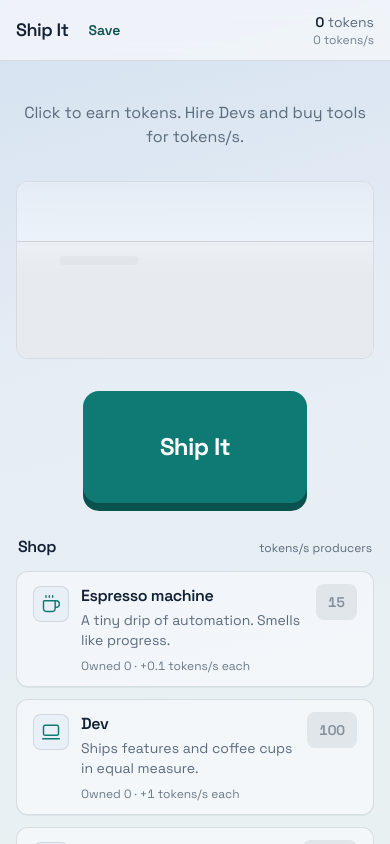
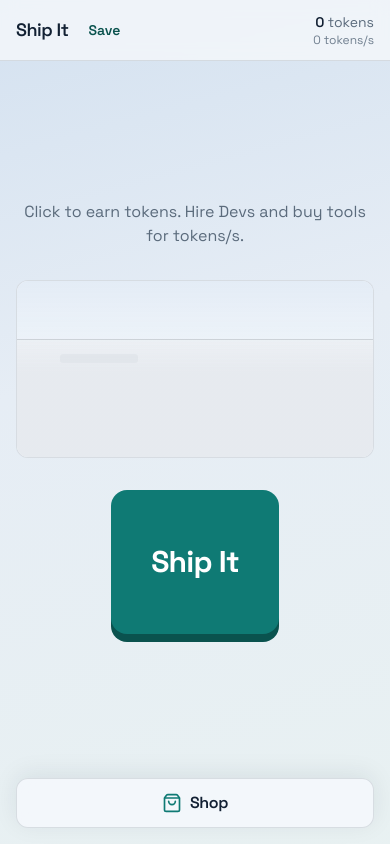
Before and after one commit to joaovictornsv/ship-it, a React (Vite) app: page / in a window 390 px wide. Shown: the top 844 px of the page. Built offline with nearby package versions, Linux system fonts and the light colour scheme.

Commit message:
#8 Responsive shop + mobile scene lean
- add mobile ShopDrawer bottom sheet; keep ShopRail at lg+
- enlarge Ship It tap target on small viewports
- lower scene sprite cap to 16 below lg with badge still showing totals
- document breakpoints and mobile budget in shop.md / scene.md / ui.md

```diff
--- a/src/app/PlayView.tsx
+++ b/src/app/PlayView.tsx
@@ -1,12 +1,31 @@
 import { ShipItButton } from '../features/click';
 import { OfficeScene } from '../features/scene';
-import { ShopRail } from '../features/shop';
+import { ShopDrawer, ShopRail } from '../features/shop';
+import { DESKTOP_MEDIA_QUERY } from './breakpoints';
+import { useMediaQuery } from './useMediaQuery';
 
-/** Primary clicker + living office + shop layout (no export/import chrome). */
+/**
+ * Primary clicker + living office + shop layout (no export/import chrome).
+ * Below `lg`: Ship It first paint + closed shop drawer. At `lg+`: right-rail shop.
+ */
 export function PlayView() {
+  const isDesktop = useMediaQuery(DESKTOP_MEDIA_QUERY);
+
   return (
-    <main className="mx-auto flex w-full max-w-6xl flex-1 flex-col gap-8 px-4 py-10 lg:flex-row lg:items-start lg:justify-between lg:gap-10">
-      <div className="flex flex-1 flex-col items-center justify-center gap-8 text-center lg:min-h-[min(70vh,36rem)]">
+    <main
+      className={[
+        'mx-auto flex w-full max-w-6xl flex-1 gap-8 px-4 py-10',
+        isDesktop
+          ? 'flex-row items-start justify-between gap-10'
+          : 'flex-col pb-28',
+      ].join(' ')}
+    >
+      <div
+        className={[
+          'flex flex-1 flex-col items-center justify-center gap-8 text-center',
+          isDesktop ? 'min-h-[min(70vh,36rem)]' : '',
+        ].join(' ')}
+      >
         <div className="flex flex-col items-center gap-2">
           <h1 className="sr-only">Ship It</h1>
           <p className="max-w-sm text-base text-[var(--ship-muted)]">
@@ -16,7 +35,7 @@ export function PlayView() {
         <OfficeScene />
         <ShipItButton />
       </div>
-      <ShopRail />
+      {isDesktop ? <ShopRail /> : <ShopDrawer />}
     </main>
   );
 }
--- /dev/null
+++ b/src/app/breakpoints.ts
@@ -0,0 +1,10 @@
+/**
+ * Shell / scene layout breakpoints.
+ * Keep in sync with Tailwind `lg` and docs in shop.md / scene.md.
+ */
+
+/** Tailwind `lg` — desktop shop rail + full scene sprite budget. */
+export const DESKTOP_MIN_WIDTH_PX = 1024;
+
+/** `matchMedia` query for desktop layout. */
+export const DESKTOP_MEDIA_QUERY = `(min-width: ${DESKTOP_MIN_WIDTH_PX}px)`;
--- /dev/null
+++ b/src/app/useMediaQuery.ts
@@ -0,0 +1,28 @@
+import { useEffect, useState } from 'react';
+
+/**
+ * Subscribe to a CSS media query. Initial value reads `matchMedia` synchronously
+ * (SPA — no SSR) so the first paint matches the current viewport.
+ */
+export function useMediaQuery(query: string): boolean {
+  const [matches, setMatches] = useState(() => {
+    if (typeof window === 'undefined') {
+      return false;
+    }
+    return window.matchMedia(query).matches;
+  });
+
+  useEffect(() => {
+    const media = window.matchMedia(query);
+    const onChange = () => {
+      setMatches(media.matches);
+    };
+    onChange();
+    media.addEventListener('change', onChange);
+    return () => {
+      media.removeEventListener('change', onChange);
+    };
+  }, [query]);
+
+  return matches;
+}
--- a/src/features/click/ShipItButton.tsx
+++ b/src/features/click/ShipItButton.tsx
@@ -44,8 +44,10 @@ export function ShipItButton() {
       <button
         type="button"
         className={[
-          'ship-it-button relative z-10 min-h-28 min-w-56 rounded-2xl bg-[var(--ship-accent)] px-12 py-8',
-          'text-2xl font-bold tracking-tight text-white',
+          'ship-it-button relative z-10 w-full max-w-sm min-h-36 rounded-2xl bg-[var(--ship-accent)] px-10 py-10',
+          'text-3xl font-bold tracking-tight text-white',
+          'sm:min-h-32 sm:px-12 sm:py-9 sm:text-[1.75rem]',
+          'lg:w-auto lg:min-h-28 lg:min-w-56 lg:max-w-none lg:px-12 lg:py-8 lg:text-2xl',
           'transition-[filter] hover:brightness-110',
           'focus-visible:outline focus-visible:outline-2 focus-visible:outline-offset-4 focus-visible:outline-[var(--ship-accent)]',
           'active:translate-y-1',
--- a/src/features/scene/OfficeScene.tsx
+++ b/src/features/scene/OfficeScene.tsx
@@ -1,21 +1,26 @@
 import { Coffee } from 'lucide-react';
+import { DESKTOP_MEDIA_QUERY } from '../../app/breakpoints';
+import { useMediaQuery } from '../../app/useMediaQuery';
 import { DEV_ID, ESPRESSO_MACHINE_ID } from '../../data/upgrades';
 import { useGameStore } from '../../game/state';
 import { DEV_SLOTS } from './devSlots';
 import { DevSprite } from './DevSprite';
-import { lodBadgeCount, visibleDevCount } from './lod';
+import { lodBadgeCount, sceneSpriteCap, visibleDevCount } from './lod';
 import { sceneStageForOwned } from './stages';
 
 /**
  * Shared DOM+CSS living office: Devs spawn from owned count, LOD-capped,
  * with discrete milestone stages (not continuous morphs).
+ * Below `lg`, uses the leaner mobile sprite budget.
  */
 export function OfficeScene() {
+  const isDesktop = useMediaQuery(DESKTOP_MEDIA_QUERY);
+  const cap = sceneSpriteCap(isDesktop);
   const devOwned = useGameStore((s) => s.owned[DEV_ID] ?? 0);
   const espressoOwned = useGameStore((s) => s.owned[ESPRESSO_MACHINE_ID] ?? 0);
   const stage = sceneStageForOwned(devOwned);
-  const visible = visibleDevCount(devOwned);
-  const badge = lodBadgeCount(devOwned);
+  const visible = visibleDevCount(devOwned, cap);
+  const badge = lodBadgeCount(devOwned, cap);
 
   return (
     <section
--- a/src/features/scene/lod.ts
+++ b/src/features/scene/lod.ts
@@ -1,14 +1,25 @@
 /**
  * Scene LOD: cap rendered Dev sprites; show ×N badge above the cap.
- * Cap sits mid-range of the product lean (24–48).
+ * Desktop cap sits mid-range of the product lean (24–48); mobile uses a leaner budget.
  */
 
-/** Max Dev DOM sprites rendered at once. */
+/** Max Dev DOM sprites on desktop (`lg` / 1024px+). */
 export const SCENE_SPRITE_CAP = 32;
+
+/** Max Dev DOM sprites below `lg` — leaner mobile budget. */
+export const SCENE_SPRITE_CAP_MOBILE = 16;
+
+/**
+ * Sprite budget for the current layout breakpoint.
+ * `isDesktop` matches Tailwind `lg` (`min-width: 1024px`).
+ */
+export function sceneSpriteCap(isDesktop: boolean): number {
+  return isDesktop ? SCENE_SPRITE_CAP : SCENE_SPRITE_CAP_MOBILE;
+}
 
 /**
  * How many Dev sprites to mount for the given owned count.
- * Clamped to `[0, SCENE_SPRITE_CAP]`.
+ * Clamped to `[0, cap]` (default: desktop `SCENE_SPRITE_CAP`).
  */
 export function visibleDevCount(
   devOwned: number,
--- /dev/null
+++ b/src/features/shop/ShopCatalog.tsx
@@ -0,0 +1,15 @@
+import { upgrades } from '../../data/upgrades';
+import { ShopRow } from './ShopRow';
+
+/** Shared upgrade list for the desktop rail and mobile drawer. */
+export function ShopCatalog() {
+  return (
+    <ul className="flex list-none flex-col gap-3 p-0">
+      {upgrades.map((upgrade) => (
+        <li key={upgrade.id}>
+          <ShopRow upgrade={upgrade} />
+        </li>
+      ))}
+    </ul>
+  );
+}
--- /dev/null
+++ b/src/features/shop/ShopDrawer.tsx
@@ -0,0 +1,118 @@
+import { useEffect, useId, useRef, useState } from 'react';
+import { ShoppingBag, X } from 'lucide-react';
+import { ShopCatalog } from './ShopCatalog';
+
+/**
+ * Mobile shop: closed by default so Ship It stays the first-paint primary action.
+ * Opens as a bottom sheet / drawer below the Tailwind `lg` breakpoint.
+ */
+export function ShopDrawer() {
+  const [open, setOpen] = useState(false);
+  const titleId = useId();
+  const triggerRef = useRef<HTMLButtonElement>(null);
+  const closeRef = useRef<HTMLButtonElement>(null);
+
+  useEffect(() => {
+    if (!open) {
+      return;
+    }
+    const previousOverflow = document.body.style.overflow;
+    const trigger = triggerRef.current;
+    document.body.style.overflow = 'hidden';
+    closeRef.current?.focus();
+
+    function onKeyDown(event: KeyboardEvent) {
+      if (event.key === 'Escape') {
+        setOpen(false);
+      }
+    }
+    window.addEventListener('keydown', onKeyDown);
+    return () => {
+      document.body.style.overflow = previousOverflow;
+      window.removeEventListener('keydown', onKeyDown);
+      trigger?.focus();
+    };
+  }, [open]);
+
+  return (
+    <>
+      <div className="pointer-events-none fixed inset-x-0 bottom-0 z-30 flex justify-center px-4 pb-[max(1rem,env(safe-area-inset-bottom))]">
+        <button
+          ref={triggerRef}
+          type="button"
+          className={[
+            'pointer-events-auto flex w-full max-w-md items-center justify-center gap-2',
+            'rounded-xl border border-[var(--ship-line)]',
+            'bg-[color-mix(in_srgb,var(--ship-bg-elevated)_94%,transparent)] px-4 py-3',
+            'text-base font-semibold tracking-tight text-[var(--ship-ink)] shadow-[0_-4px_24px_color-mix(in_srgb,var(--ship-ink)_8%,transparent)]',
+            'backdrop-blur-sm',
+            'focus-visible:outline focus-visible:outline-2 focus-visible:outline-offset-2 focus-visible:outline-[var(--ship-accent)]',
+          ].join(' ')}
+          aria-expanded={open}
+          aria-haspopup="dialog"
+          onClick={() => setOpen(true)}
+        >
+          <ShoppingBag
+            className="size-5 shrink-0 text-[var(--ship-accent)]"
+            strokeWidth={2}
+            aria-hidden
+          />
+          Shop
+        </button>
+      </div>
+
+      {open ? (
+        <div className="fixed inset-0 z-40" role="presentation">
+          <button
+            type="button"
+            className="absolute inset-0 bg-[color-mix(in_srgb,var(--ship-ink)_40%,transparent)]"
+            aria-label="Close shop"
+            onClick={() => setOpen(false)}
+          />
+          <div
+            role="dialog"
+            aria-modal="true"
+            aria-labelledby={titleId}
+            className={[
+              'shop-drawer-panel absolute inset-x-0 bottom-0 flex max-h-[min(78dvh,36rem)] flex-col',
+              'rounded-t-2xl border border-b-0 border-[var(--ship-line)]',
+              'bg-[var(--ship-bg-elevated)] shadow-[0_-8px_32px_color-mix(in_srgb,var(--ship-ink)_12%,transparent)]',
+              'pb-[max(1rem,env(safe-area-inset-bottom))]',
+            ].join(' ')}
+          >
+            <div className="flex shrink-0 items-center justify-between gap-3 border-b border-[var(--ship-line)] px-4 py-3">
+              <div className="min-w-0">
+                <h2
+                  id={titleId}
+                  className="text-base font-semibold tracking-tight text-[var(--ship-ink)]"
+                >
+                  Shop
+                </h2>
+                <p className="text-xs text-[var(--ship-muted)]">
+                  tokens/s producers
+                </p>
+              </div>
+              <button
+                ref={closeRef}
+                type="button"
+                className={[
+                  'inline-flex size-10 shrink-0 items-center justify-center rounded-lg',
+                  'border border-[var(--ship-line)] text-[var(--ship-ink)]',
+                  'hover:bg-[color-mix(in_srgb,var(--ship-ink)_6%,transparent)]',
+                  'focus-visible:outline focus-visible:outline-2 focus-visible:outline-offset-2 focus-visible:outline-[var(--ship-accent)]',
+                ].join(' ')}
+                aria-label="Close shop"
+                onClick={() => setOpen(false)}
+              >
+                <X className="size-5" strokeWidth={2} aria-hidden />
+              </button>
+            </div>
+            <div className="min-h-0 flex-1 overflow-y-auto px-4 py-3">
+              <ShopCatalog />
+            </div>
+          </div>
+        </div>
+      ) : null}
+    </>
+  );
+}
--- a/src/features/shop/ShopRail.tsx
+++ b/src/features/shop/ShopRail.tsx
@@ -1,8 +1,7 @@
-import { upgrades } from '../../data/upgrades';
-import { ShopRow } from './ShopRow';
+import { ShopCatalog } from './ShopCatalog';
 
 /**
- * Desktop right-rail shop (stacked under play area below `lg` until #8 drawer).
+ * Desktop right-rail shop (`lg` and up). Mobile uses `ShopDrawer` instead.
  */
 export function ShopRail() {
   return (
@@ -16,13 +15,7 @@ export function ShopRail() {
         </h2>
         <p className="text-xs text-[var(--ship-muted)]">tokens/s producers</p>
       </div>
-      <ul className="flex list-none flex-col gap-3 p-0">
-        {upgrades.map((upgrade) => (
-          <li key={upgrade.id}>
-            <ShopRow upgrade={upgrade} />
-          </li>
-        ))}
-      </ul>
+      <ShopCatalog />
     </aside>
   );
 }
--- a/src/features/shop/index.ts
+++ b/src/features/shop/index.ts
@@ -1,3 +1,5 @@
+export { ShopCatalog } from './ShopCatalog';
+export { ShopDrawer } from './ShopDrawer';
 export { ShopRail } from './ShopRail';
 export { ShopRow } from './ShopRow';
 export { useProductionTick } from './useProductionTick';
--- a/src/styles/index.css
+++ b/src/styles/index.css
@@ -195,6 +195,19 @@ body {
   z-index: 5;
 }
 
+@keyframes shop-drawer-up {
+  from {
+    transform: translateY(100%);
+  }
+  to {
+    transform: translateY(0);
+  }
+}
+
+.shop-drawer-panel {
+  animation: shop-drawer-up 220ms ease-out;
+}
+
 @media (prefers-reduced-motion: reduce) {
   .ship-it-shipping {
     animation: none;
@@ -211,4 +224,8 @@ body {
   .office-desk {
     transition: none;
   }
+
+  .shop-drawer-panel {
+    animation: none;
+  }
 }
```
Also changed, not shown: src/features/scene/index.ts (+7 -1 lines), 5 other files (tests, documents, lock files or other folders).
